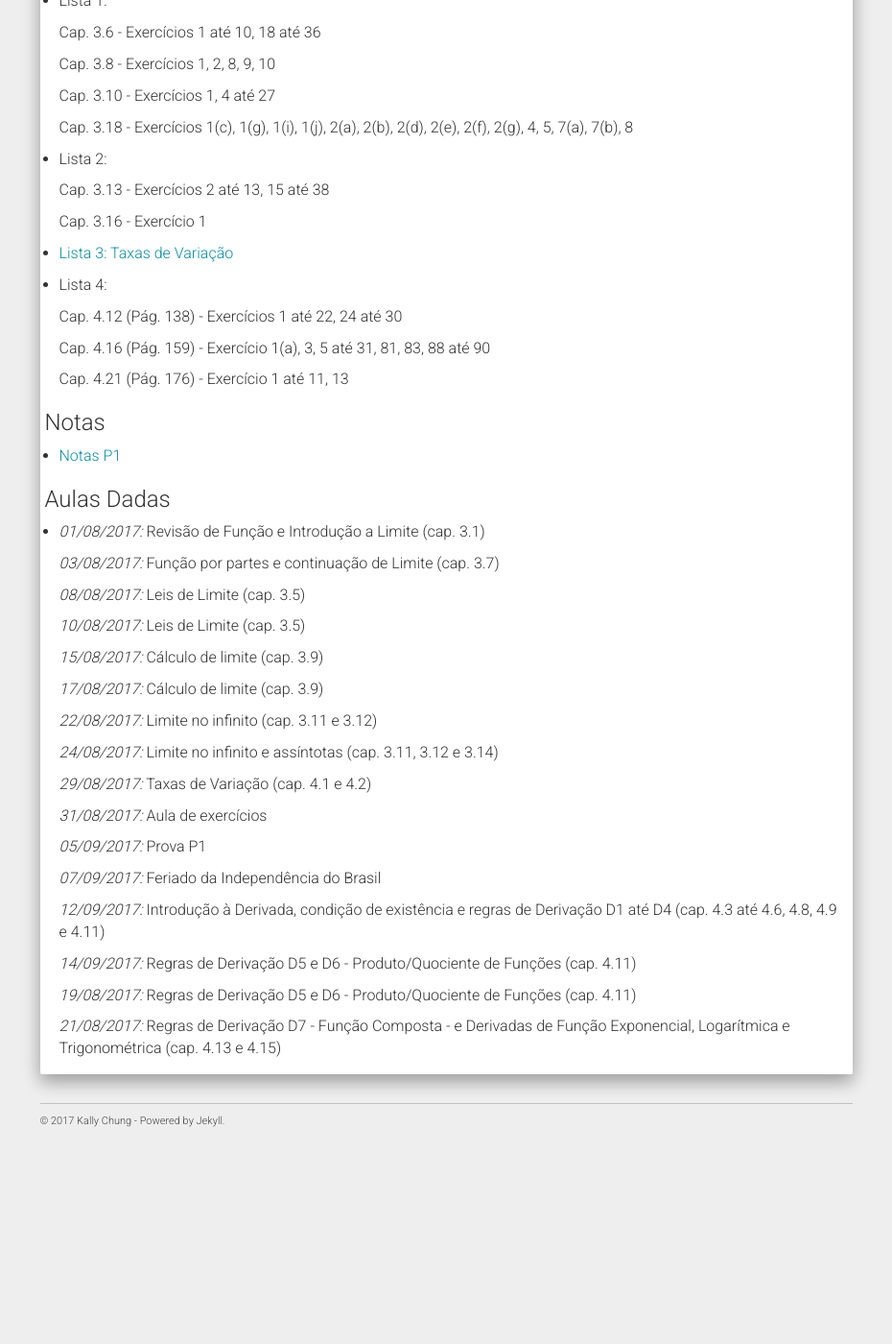
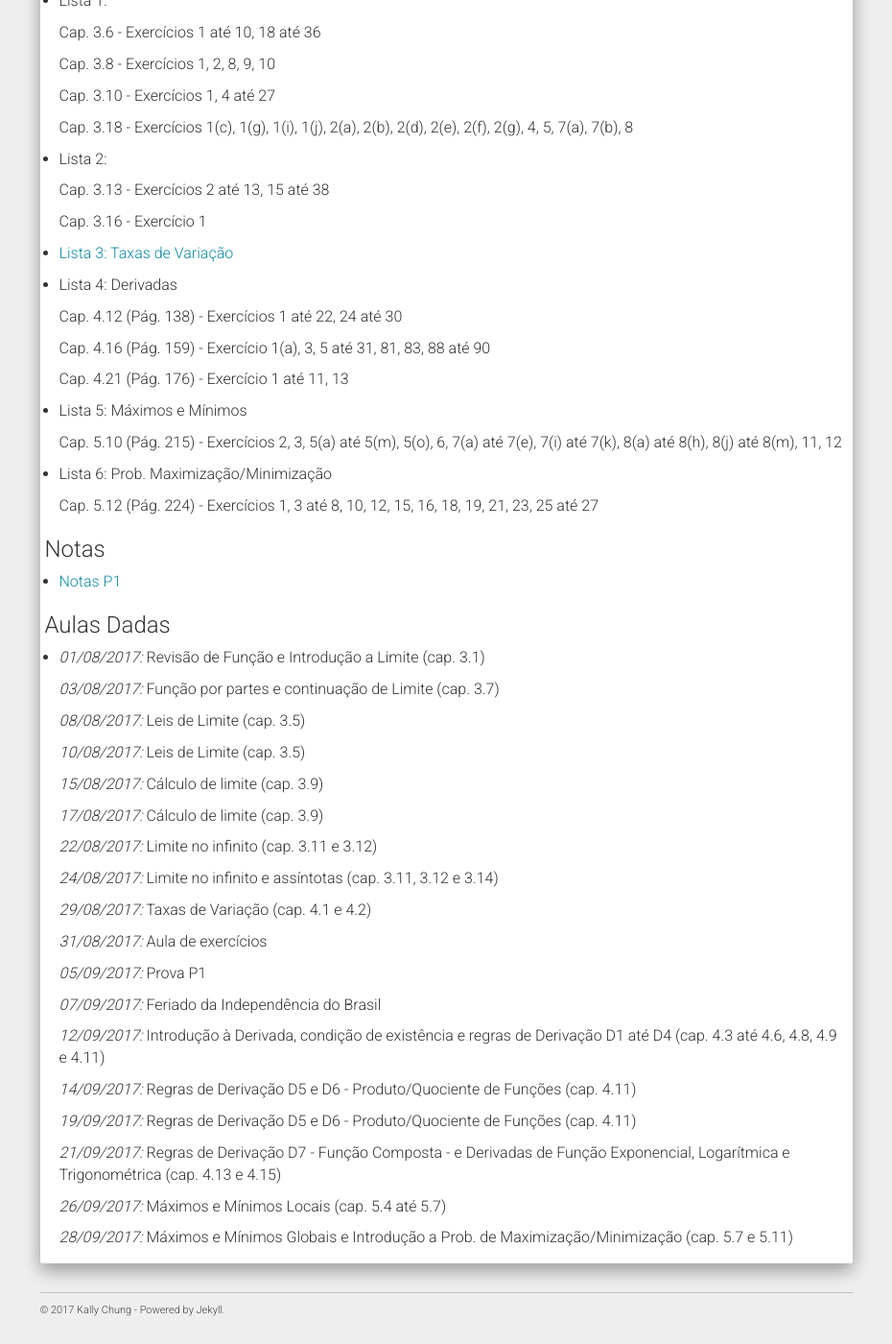
Before and after one commit to chunggnuhc/chunggnuhc.github.io, a Jekyll site: the page built from agronomia2sem2017.md, in a window 1280 px wide and 1400 px high, scrolled down 1001 px. Shown: the whole window at 96% size, without its empty margins (321-1251 px from the left). Built offline with Jekyll 4.4.1, drawn with Linux system fonts in a browser that asks for light colours; nearby versions of some CDN libraries; before the commit the page ends 2204 px from its top, so only the background shows below that.

Commit message:
Update Agron - Cronograma e ListaExerc

```diff
--- a/agronomia2sem2017.md
+++ b/agronomia2sem2017.md
@@ -57,13 +57,21 @@ obs.: Caso nenhum aluno apareça até 13h30min, o horário de atendimento no dia
 
 - [Lista 3: Taxas de Variação](/disciplinas2sem2017/Lista3-AEF-taxaVar.pdf)
 
-- Lista 4:
+- Lista 4: Derivadas
 
   Cap. 4.12 (Pág. 138) - Exercícios 1 até 22, 24 até 30
 
   Cap. 4.16 (Pág. 159) - Exercício 1(a), 3, 5 até 31, 81, 83, 88 até 90
 
   Cap. 4.21 (Pág. 176) - Exercício 1 até 11, 13
+
+- Lista 5: Máximos e Mínimos
+
+  Cap. 5.10 (Pág. 215) - Exercícios 2, 3, 5(a) até 5(m), 5(o), 6, 7(a) até 7(e), 7(i) até 7(k), 8(a) até 8(h), 8(j) até 8(m), 11, 12
+
+- Lista 6: Prob. Maximização/Minimização
+
+  Cap. 5.12 (Pág. 224) - Exercícios 1, 3 até 8, 10, 12, 15, 16, 18, 19, 21, 23, 25 até 27
 
 <h3>Notas</h3>
 
@@ -99,6 +107,10 @@ obs.: Caso nenhum aluno apareça até 13h30min, o horário de atendimento no dia
 
   _14/09/2017:_ Regras de Derivação D5 e D6 - Produto/Quociente de Funções (cap. 4.11)
 
-  _19/08/2017:_ Regras de Derivação D5 e D6 - Produto/Quociente de Funções (cap. 4.11)
+  _19/09/2017:_ Regras de Derivação D5 e D6 - Produto/Quociente de Funções (cap. 4.11)
 
-  _21/08/2017:_ Regras de Derivação D7 - Função Composta - e Derivadas de Função Exponencial, Logarítmica e Trigonométrica (cap. 4.13 e 4.15)
+  _21/09/2017:_ Regras de Derivação D7 - Função Composta - e Derivadas de Função Exponencial, Logarítmica e Trigonométrica (cap. 4.13 e 4.15)
+
+  _26/09/2017:_ Máximos e Mínimos Locais (cap. 5.4 até 5.7)
+
+  _28/09/2017:_ Máximos e Mínimos Globais e Introdução a Prob. de Maximização/Minimização (cap. 5.7 e 5.11)
```
